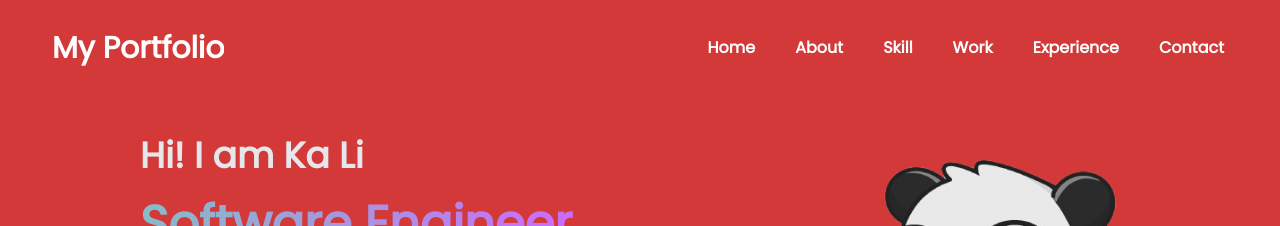
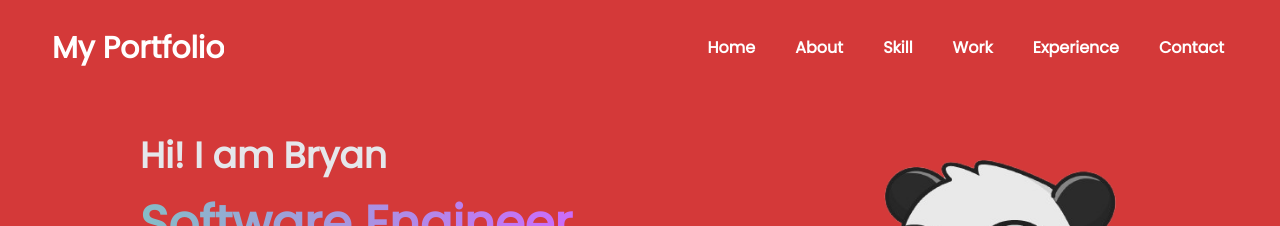
Before and after one commit to kalilim269/my-portfolio, a React (Create React App) app: page / in a window 1280 px wide. Shown: the top 226 px of the page. Built offline with nearby package versions, Linux system fonts and the light colour scheme.

Commit message:
Update Home.jsx

```diff
--- a/src/components/Home.jsx
+++ b/src/components/Home.jsx
@@ -14,7 +14,7 @@ const Hero = () => {
       >
         <div className="flex-col m-auto w-[500px] md:pl-0 pl-8">
           <p className="md:text-4xl sm:text-3xl text-xl font-bold text-gray-200">
-            Hi! I am Ka Li
+            Hi! I am Bryan
           </p>
           <h1 className="md:text-5xl sm:text-4xl text-3xl font-bold md:py-6">
             <TypeAnimation
```
